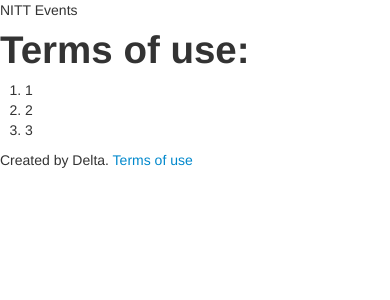
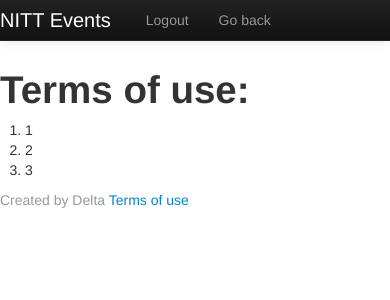
Before and after one commit to ssundarraj/NITTEvents, a PHP site: page /terms.php in a window 390 px wide; the page is wider, and only the part inside the window is pictured. Shown: the top 300 px of that part. Run offline with PHP 8.4, Linux system fonts and the light colour scheme.

Commit message:
Minor bug fixes.

```diff
--- a/delete.php
+++ b/delete.php
@@ -16,9 +16,11 @@
 </script>
 <head>
 	<title>NITT Events - Delete Event</title>
+	<meta name="viewport" content="width=device-width, initial-scale=1.0">
+	<script src="http://code.jquery.com/jquery.js"></script>
 	<script src="deleteevent_script.js"></script>
-	<link rel="stylesheet" type="text/css" href="./css/bootstrap.css">
-	<link rel="stylesheet" type="text/css" href="./css/styles.css">
+	<link rel="stylesheet" type="text/css" href="./css/bootstrap.css" media='screen'>
+	<script src="./js/bootstrap.min.js"></script>
 	<script src="http://maps.googleapis.com/maps/api/js?key=AIzaSyD3XEhUpJAW7vlS7WE6325ZSHijZkLd4BU&sensor=false"></script>
 	<script src="deleteevent_script.js"></script>
 	<style>
--- a/modify.php
+++ b/modify.php
@@ -1,8 +1,10 @@
 <html>
 <head>
 	<title>NITT Events - Modify Event</title>
-	<link rel="stylesheet" type="text/css" href="./css/bootstrap.css">
-	<link rel="stylesheet" type="text/css" href="./css/styles.css">
+	<meta name="viewport" content="width=device-width, initial-scale=1.0">
+	<script src="http://code.jquery.com/jquery.js"></script>
+	<link rel="stylesheet" type="text/css" href="./css/bootstrap.css" media='screen'>
+	<script src="./js/bootstrap.min.js"></script>
 	<script src="http://maps.googleapis.com/maps/api/js?key=AIzaSyD3XEhUpJAW7vlS7WE6325ZSHijZkLd4BU&sensor=false"></script>
 	<script src="modifyevent_script.js"></script>
 	<style>
--- a/terms.php
+++ b/terms.php
@@ -2,15 +2,32 @@
 
 <head>
 	<title>NITTEvents - Login</title>
-	<link rel="stylesheet" type="text/css" href="./css/bootstrap.css">
-	<link rel="stylesheet" type="text/css" href="./css/styles.css">
+	<meta name="viewport" content="width=device-width, initial-scale=1.0">
+	<script src="http://code.jquery.com/jquery.js"></script>
+	<link rel="stylesheet" type="text/css" href="./css/bootstrap.css" media='screen'>
+	<script src="./js/bootstrap.min.js"></script>
+	<style>
+      body {
+        padding-top: 60px; /* 60px to make the container go all the way to the bottom of the topbar */
+      }
+    </style>
 </head>
 
 <body>
-	<div class='top-banner'>NITT Events</div>
-	<div class="col-md-2">
+	 <div class="navbar navbar-inverse navbar-fixed-top">
+	  <div class="navbar-inner">
+		<div class="container">
+		  <a class="brand" href="#">NITT Events</a>
+		  <div class="nav-collapse collapse">
+			<ul class="nav">
+			  <li><a href="logout.php">Logout</a></li>
+			  <li><a href="index.php">Go back</a></li>
+			</ul>
+		  </div><!--/.nav-collapse -->
+		</div>
+	  </div>
 	</div>
-<div class="col-md-10">
+<div class="container">
 	<h1>Terms of use:</h1>
 	<ol>
 		<li>1</li>
@@ -18,7 +35,11 @@
 		<li>3</li>
 	</ol>
 </div>
-<div class="bottom-banner">Created by Delta.      <a href='terms.php'>Terms of use</a></div>
+	<div id="footer">
+	  <div class="container">
+		<p class="muted credit">Created by Delta <a href="terms.php">Terms of use</a></p>
+	  </div>
+	 </div>
 
 </body>
 
```
Also changed, not shown: account.php (+4 -6 lines), addevent.php (+9 -7 lines).
